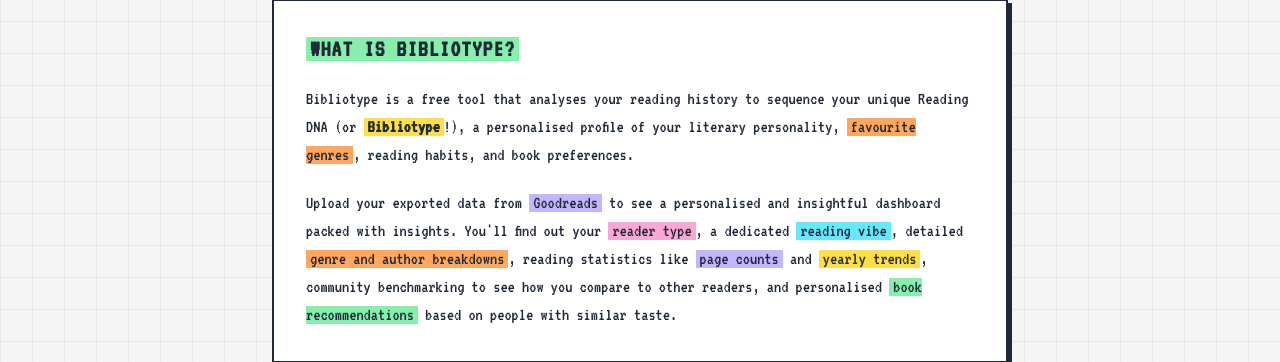
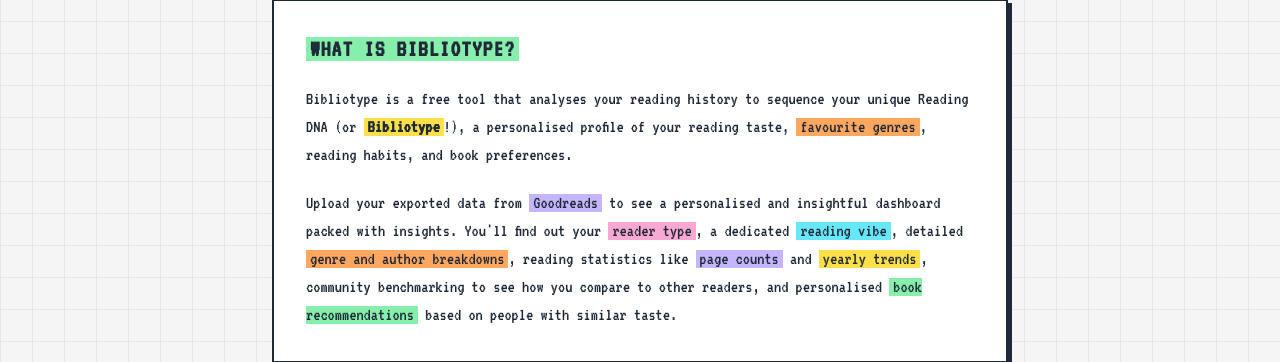
Before and after one commit to vanajmoorthy/bibliotype, a Django app: page /about/ in a window 1280 px wide. Shown: the part 267-629 px from the top of the page. Run offline with Django 5.2, Linux system fonts and the light colour scheme; style sheets or scripts are compiled from the project's sources; parts of the project's set-up code (start-up, migrations or seed data) failed here and were passed over; some libraries are stand-ins or nearby versions.

Commit message:
feat: 1200x630 OG image + sequence-and-decode copy sweep (#183)
- Add static/og-image.png (1200x630): CSS book stack + VT323 wordmark,
  yellow-highlighted READING DNA tagline, bibliotype.com URL
- Point og:image/twitter:image at it with correct dimensions and alt text
- Hero: "sequence and decode your Bibliotype" with brand-colour highlights
  (Goodreads orange, StoryGraph green, Bibliotype pink)
- Sweep the competing "literary personality" metaphor out of titles,
  descriptions, keywords and JSON-LD across all templates

Claude-Session: https://claude.ai/code/session_01KYpMrE4XHQj6ubPTvZrsp3

```diff
--- a/core/templates/core/about.html
+++ b/core/templates/core/about.html
@@ -1,28 +1,28 @@
 {# About page #}
 {% extends 'core/base.html' %}
 
-{% block seo_title %}About Bibliotype - Reading DNA & Literary Personality Analysis{% endblock %}
+{% block seo_title %}About Bibliotype - Reading DNA Analysis{% endblock %}
 
 {% block seo_description %}
-    Learn about Bibliotype, a free tool that analyses your Goodreads reading data to discover your unique literary
-    personality type, reading habits, and book preferences.
+    Learn about Bibliotype, a free tool that analyses your Goodreads or StoryGraph reading data to decode your reading
+    DNA, reading habits, and book preferences.
 {% endblock %}
 
 {% block seo_keywords %}
-    about Bibliotype, reading DNA tool, literary personality analyser, Goodreads analysis, book reading insights,
-    reading statistics tool
+    about Bibliotype, reading DNA tool, reading DNA analyser, Goodreads analysis, book reading insights, reading
+    statistics tool
 {% endblock %}
 
 {% block og_title %}About Bibliotype{% endblock %}
 
 {% block og_description %}
-    Learn about Bibliotype, a free tool that analyses your reading data to discover your unique literary personality.
+    Learn about Bibliotype, a free tool that analyses your reading data to sequence and decode your Bibliotype.
 {% endblock %}
 
 {% block twitter_title %}About Bibliotype{% endblock %}
 
 {% block twitter_description %}
-    Learn about Bibliotype, a free reading analysis tool that discovers your literary personality.
+    Learn about Bibliotype, a free reading analysis tool that decodes your reading DNA.
 {% endblock %}
 
 {% block structured_data %}
@@ -31,7 +31,7 @@
             "@context": "https://schema.org",
             "@type": "AboutPage",
             "name": "About Bibliotype",
-            "description": "Learn about Bibliotype, a free tool that analyses your reading data to discover your literary personality.",
+            "description": "Learn about Bibliotype, a free tool that analyses your reading data to decode your reading DNA.",
             "url": "{{ request.scheme }}://{{ request.get_host }}{{ request.path }}",
             "breadcrumb": {
                 "@type": "BreadcrumbList",
@@ -63,19 +63,20 @@
                 <span class="bg-brand-green px-1">What is Bibliotype?</span>
             </h2>
             <p>
-                Bibliotype is a free tool that analyses your reading history to sequence your unique
-                Reading DNA (or <span class="bg-brand-yellow px-1 font-bold">Bibliotype</span>!), a personalised profile of your literary
-                personality, <span class="bg-brand-orange px-1">favourite genres</span>, reading habits, and book
-                preferences.
+                Bibliotype is a free tool that analyses your reading history to sequence your unique Reading DNA (or
+                <span class="bg-brand-yellow px-1 font-bold">Bibliotype</span>!), a personalised profile of your reading
+                taste, <span class="bg-brand-orange px-1">favourite genres</span>, reading habits, and book preferences.
             </p>
 
             <p class="mt-2">
-                Upload your exported data from <span class="bg-brand-purple px-1">Goodreads</span> to see a personalised and insightful dashboard
-                packed with insights. You'll find out your <span class="bg-brand-pink px-1">reader type</span>, a
-                dedicated <span class="bg-brand-cyan px-1">reading vibe</span>, detailed
+                Upload your exported data from <span class="bg-brand-purple px-1">Goodreads</span> to see a personalised
+                and insightful dashboard packed with insights. You'll find out your
+                <span class="bg-brand-pink px-1">reader type</span>, a dedicated
+                <span class="bg-brand-cyan px-1">reading vibe</span>, detailed
                 <span class="bg-brand-orange px-1">genre and author breakdowns</span>, reading statistics like
-                <span class="bg-brand-purple px-1">page counts</span> and <span class="bg-brand-yellow px-1">yearly trends</span>, community benchmarking to see how
-                you compare to other readers, and personalised
+                <span class="bg-brand-purple px-1">page counts</span> and
+                <span class="bg-brand-yellow px-1">yearly trends</span>, community benchmarking to see how you compare
+                to other readers, and personalised
                 <span class="bg-brand-green px-1">book recommendations</span>
                 based on people with similar taste.
             </p>
@@ -91,24 +92,30 @@
                     href="https://www.djangoproject.com/"
                     target="_blank"
                     rel="noopener noreferrer"
-                    class="hover:bg-brand-yellow font-bold underline bg-brand-orange px-1"
-                    >Django</a>, but also because I wanted to see this kind of data about
+                    class="hover:bg-brand-yellow bg-brand-orange px-1 font-bold underline"
+                    >Django</a
+                >, but also because I wanted to see this kind of data about
                 <span class="bg-brand-yellow px-1">my own reading</span>, and about my friends' reading too. Goodreads
-                gives you a basic yearly summary, and there are other analysers out there but I a) wanted to make one that was more <span class="bg-brand-pink px-1">fun</span> and b) showed you some more insights in comparison to a larger <span class="bg-brand-purple px-1">reading community</span>. It was largely inspired by projects like <a
+                gives you a basic yearly summary, and there are other analysers out there but I a) wanted to make one
+                that was more <span class="bg-brand-pink px-1">fun</span> and b) showed you some more insights in
+                comparison to a larger <span class="bg-brand-purple px-1">reading community</span>. It was largely
+                inspired by projects like
+                <a
                     href="https://receiptify.herokuapp.com/"
                     target="_blank"
                     rel="noopener noreferrer"
-                    class="hover:bg-brand-yellow font-bold underline bg-brand-green px-1"
-                    >Receiptify</a> and other similar Spotify analysis tools.
+                    class="hover:bg-brand-yellow bg-brand-green px-1 font-bold underline"
+                    >Receiptify</a
+                >
+                and other similar Spotify analysis tools.
             </p>
             <p class="mt-2">
-                It started as a small side project and quickly grew more convoluted from
-                there. It's all
+                It started as a small side project and quickly grew more convoluted from there. It's all
                 <a
                     href="https://github.com/vanajmoorthy/bibliotype"
                     target="_blank"
                     rel="noopener noreferrer"
-                    class="hover:bg-brand-yellow font-bold underline bg-brand-cyan px-1"
+                    class="hover:bg-brand-yellow bg-brand-cyan px-1 font-bold underline"
                     >open source</a
                 >, so feel free to have a look around if you're curious about how it works.
             </p>
@@ -125,7 +132,7 @@
                         href="https://www.goodreads.com/review/import"
                         target="_blank"
                         rel="noopener noreferrer"
-                        class="hover:bg-brand-yellow font-bold underline bg-brand-purple px-1"
+                        class="hover:bg-brand-yellow bg-brand-purple px-1 font-bold underline"
                         >Goodreads</a
                     >
                     as a CSV file.
@@ -151,7 +158,7 @@
         <div class="text-center">
             <a
                 href="{% url 'core:home' %}"
-                class="border-brand-text shadow-neo bg-brand-green inline-block border-2 px-6 py-3 text-xl font-bold uppercase transition-all duration-150 ease-in-out active:translate-x-1 active:translate-y-1 neo-3d hover:translate-x-px hover:translate-y-px hover:shadow-neo-md active:shadow-none"
+                class="border-brand-text shadow-neo bg-brand-green neo-3d hover:shadow-neo-md inline-block border-2 px-6 py-3 text-xl font-bold uppercase transition-all duration-150 ease-in-out hover:translate-x-px hover:translate-y-px active:translate-x-1 active:translate-y-1 active:shadow-none"
             >
                 Generate Your Bibliotype Now
             </a>
--- a/core/templates/core/base.html
+++ b/core/templates/core/base.html
@@ -6,19 +6,19 @@
         <meta name="viewport" content="width=device-width, initial-scale=1.0" />
 
         {# SEO Meta Tags #}
-        <title>{% block seo_title %}Bibliotype - Discover Your Reading DNA & Literary Personality{% endblock %}</title>
+        <title>{% block seo_title %}Bibliotype - Discover Your Reading DNA{% endblock %}</title>
         <meta
             name="description"
             content="{% block seo_description %}
-                Discover your unique reading DNA and literary personality type. Upload your Goodreads data to get
-                personalised insights into your reading habits, favourite genres, and book preferences.
+                Upload your Goodreads or StoryGraph data to sequence and decode your Bibliotype - personalised
+                insights into your reading habits, favourite genres, and book preferences.
             {% endblock %}"
         />
         <meta
             name="keywords"
             content="{% block seo_keywords %}
-                reading DNA, literary personality, book analysis, reading habits, Goodreads export, reading statistics,
-                book recommendations, reading insights, bibliophile, reading dashboard
+                reading DNA, bibliotype, book analysis, reading habits, Goodreads export, StoryGraph export,
+                reading statistics, book recommendations, reading insights, bibliophile, reading dashboard
             {% endblock %}"
         />
         <meta name="author" content="Bibliotype" />
@@ -50,17 +50,20 @@
         <meta
             property="og:description"
             content="{% block og_description %}
-                Discover your unique reading DNA and literary personality type. Get personalised insights into your
-                reading habits and book preferences.
+                Upload your Goodreads or StoryGraph data to sequence and decode your Bibliotype. Personalised
+                insights into your reading habits and book preferences.
             {% endblock %}"
         />
         <meta
             property="og:image"
-            content="{% block og_image %}{{ request.scheme }}://{{ request.get_host }}{% static 'android-chrome-512x512.png' %}{% endblock %}"
+            content="{% block og_image %}{{ request.scheme }}://{{ request.get_host }}{% static 'og-image.png' %}{% endblock %}"
         />
-        <meta property="og:image:width" content="512" />
-        <meta property="og:image:height" content="512" />
-        <meta property="og:image:alt" content="{% block og_image_alt %}Bibliotype - Reading DNA Logo{% endblock %}" />
+        <meta property="og:image:width" content="1200" />
+        <meta property="og:image:height" content="630" />
+        <meta
+            property="og:image:alt"
+            content="{% block og_image_alt %}Bibliotype - a stack of books and the tagline Find out your Reading DNA{% endblock %}"
+        />
         <meta property="og:site_name" content="Bibliotype" />
         <meta property="og:locale" content="en_US" />
 
@@ -77,17 +80,17 @@
         <meta
             name="twitter:description"
             content="{% block twitter_description %}
-                Discover your unique reading DNA and literary personality type. Get personalised insights into your
-                reading habits.
+                Upload your Goodreads or StoryGraph data to sequence and decode your Bibliotype. Personalised
+                insights into your reading habits.
             {% endblock %}"
         />
         <meta
             name="twitter:image"
-            content="{% block twitter_image %}{{ request.scheme }}://{{ request.get_host }}{% static 'android-chrome-512x512.png' %}{% endblock %}"
+            content="{% block twitter_image %}{{ request.scheme }}://{{ request.get_host }}{% static 'og-image.png' %}{% endblock %}"
         />
         <meta
             name="twitter:image:alt"
-            content="{% block twitter_image_alt %}Bibliotype - Reading DNA Logo{% endblock %}"
+            content="{% block twitter_image_alt %}Bibliotype - a stack of books and the tagline Find out your Reading DNA{% endblock %}"
         />
 
         {# Favicons - SVG emoji for modern browsers, PNG fallbacks for Safari #}
@@ -129,7 +132,7 @@
                 "name": "Bibliotype",
                 "alternateName": "Reading DNA",
                 "url": "{{ request.scheme }}://{{ request.get_host }}",
-                "description": "Discover your unique reading DNA and literary personality type. Upload your Goodreads data to get personalised insights into your reading habits, favourite genres, and book preferences.",
+                "description": "Upload your Goodreads or StoryGraph data to sequence and decode your Bibliotype - personalised insights into your reading habits, favourite genres, and book preferences.",
                 "applicationCategory": "UtilityApplication",
                 "operatingSystem": "Web",
                 "offers": {
@@ -139,13 +142,13 @@
                 },
                 "featureList": [
                     "Reading DNA Analysis",
-                    "Literary Personality Types",
+                    "Reader Type Profiles",
                     "Genre & Author Insights",
                     "Reading Statistics Dashboard",
                     "Community Benchmarking",
                     "AI-Powered Reading Vibe"
                 ],
-                "screenshot": "{{ request.scheme }}://{{ request.get_host }}{% static 'android-chrome-512x512.png' %}"
+                "screenshot": "{{ request.scheme }}://{{ request.get_host }}{% static 'og-image.png' %}"
             }
         </script>
         <script type="application/ld+json">
@@ -155,7 +158,7 @@
                 "name": "Bibliotype",
                 "url": "{{ request.scheme }}://{{ request.get_host }}",
                 "logo": "{{ request.scheme }}://{{ request.get_host }}{% static 'android-chrome-512x512.png' %}",
-                "description": "Discover your unique reading DNA and literary personality type.",
+                "description": "Sequence and decode your Bibliotype - discover your reading DNA.",
                 "sameAs": ["https://github.com/vanajmoorthy/bibliotype"]
             }
         </script>
--- a/core/templates/core/dashboard.html
+++ b/core/templates/core/dashboard.html
@@ -4,12 +4,12 @@
 {% block seo_title %}Bibliotype – Dashboard{% endblock %}
 
 {% block seo_description %}
-    View your personalised reading DNA dashboard with insights into your literary personality, favourite genres, reading
+    View your personalised reading DNA dashboard with insights into your reader type, favourite genres, reading
     statistics, and book recommendations.
 {% endblock %}
 
 {% block seo_keywords %}
-    reading DNA dashboard, literary personality results, reading statistics, genre analysis, book recommendations,
+    reading DNA dashboard, reader type results, reading statistics, genre analysis, book recommendations,
     reading insights
 {% endblock %}
 
--- a/core/templates/core/password_reset_form.html
+++ b/core/templates/core/password_reset_form.html
@@ -2,7 +2,8 @@
 
 {% block seo_title %}Reset Password - Bibliotype{% endblock %}
 
-{% block seo_description %}Reset your Bibliotype password to regain access to your Reading DNA dashboard and literary personality insights.{% endblock %}
+{% block seo_description %}Reset your Bibliotype password to regain access to your Reading DNA dashboard and reader type
+insights.{% endblock %}
 
 {% block content %}
     <div class="flex h-full flex-col justify-center">
--- a/core/templates/core/signup.html
+++ b/core/templates/core/signup.html
@@ -3,12 +3,12 @@
 {% block seo_title %}Sign Up - Bibliotype{% endblock %}
 
 {% block seo_description %}
-    Create a free Bibliotype account to save your Reading DNA, share your literary personality profile, and get
-    personalised book recommendations.
+    Create a free Bibliotype account to save your Reading DNA, share your reading DNA profile, and get personalised book
+    recommendations.
 {% endblock %}
 
 {% block seo_keywords %}
-    Bibliotype sign up, create reading DNA account, save literary personality, free book analysis account
+    Bibliotype sign up, create reading DNA account, save reading DNA profile, free book analysis account
 {% endblock %}
 
 {% block content %}
```
Also changed, not shown: core/templates/core/home.html (+10 -10 lines), core/templates/core/login.html (+4 -3 lines), core/templates/core/public_profile.html (+20 -9 lines), static/og-image.png (added).
